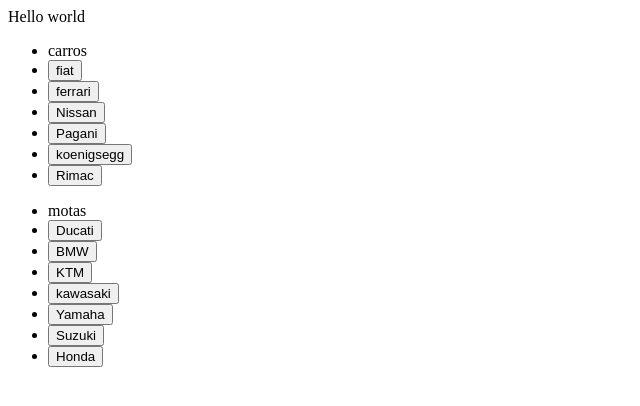
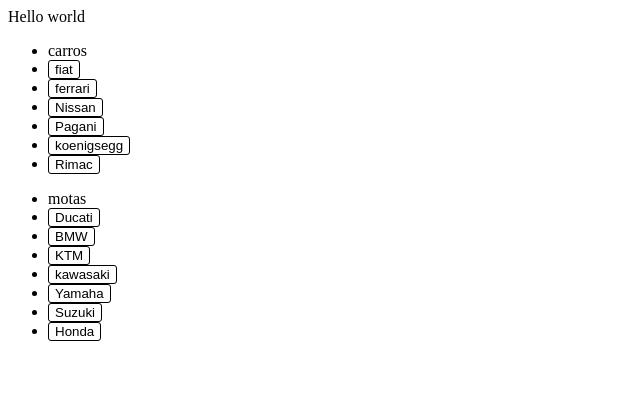
Before and after one commit to Spereira05/progamacao2, a plain HTML site: page aula5/index.html in a window 1280 px wide. Shown: the whole page, without its empty margins (0-640 px from the left). Drawn offline with Linux system fonts and the light colour scheme.

Commit message:
aventura a descobrir como estilizar os botões dinamicamente criados em javascript por um ficheiro externo css.

```diff
--- a/aula5/app.js
+++ b/aula5/app.js
@@ -165,6 +165,7 @@
         data.forEach(element => {
             const li = document.createElement("li");
             const button = document.createElement("button");
+            button.classList.add("styled-button");
             button.onclick = (event) => {
                 switch (name) {
                     case "carros":
@@ -181,6 +182,7 @@
             button.innerText = element.brand;
             li.appendChild(button);
             ul.appendChild(li);
+
         });
 
         nav.appendChild(ul);
@@ -189,8 +191,7 @@
     for (const key in data) {
         createUL (key, data[key]);
     }
-}
-
+};
 
 
 
--- a/aula5/index.html
+++ b/aula5/index.html
@@ -5,6 +5,7 @@
     <meta name="viewport" content="width=device-width, initial-scale=1.0">
     <title>Aula 5</title>
     <script type="module" src="app.js"></script>
+    <link href="style.css" rel="stylesheet">
 </head>
 <body>
 
--- /dev/null
+++ b/aula5/style.css
@@ -0,0 +1,6 @@
+.styled-button {
+    border: 1px solid black;
+    background-color: white;
+    border-radius: 3px;
+
+}
```
